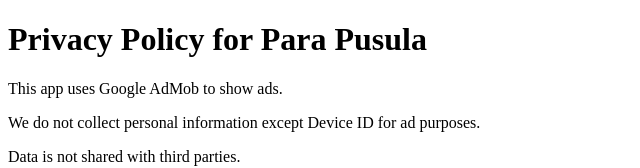
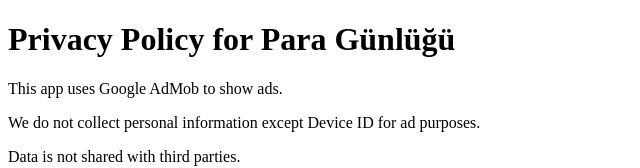
Before and after one commit to psedonn/myapp-privacy, a plain HTML site: page index.html in a window 1280 px wide. Shown: the top 168 px of the page, without its empty margins (0-640 px from the left). Drawn offline with Linux system fonts and the light colour scheme.

Commit message:
Update index.html

```diff
--- a/index.html
+++ b/index.html
@@ -5,7 +5,7 @@
     <title>Privacy Policy</title>
 </head>
 <body>
-    <h1>Privacy Policy for Para Pusula</h1>
+    <h1>Privacy Policy for Para Günlüğü</h1>
     <p>This app uses Google AdMob to show ads.</p>
     <p>We do not collect personal information except Device ID for ad purposes.</p>
     <p>Data is not shared with third parties.</p>
```
